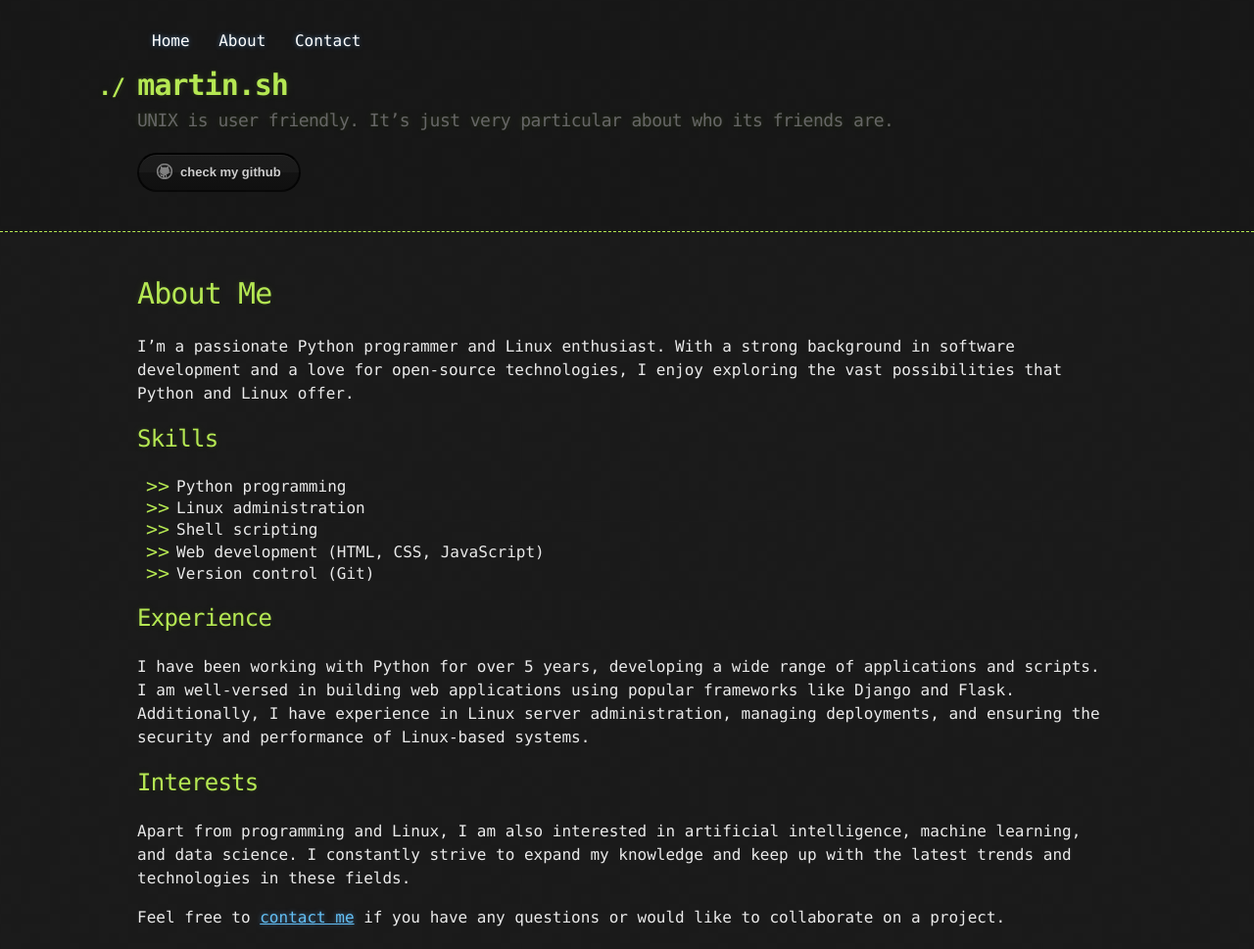
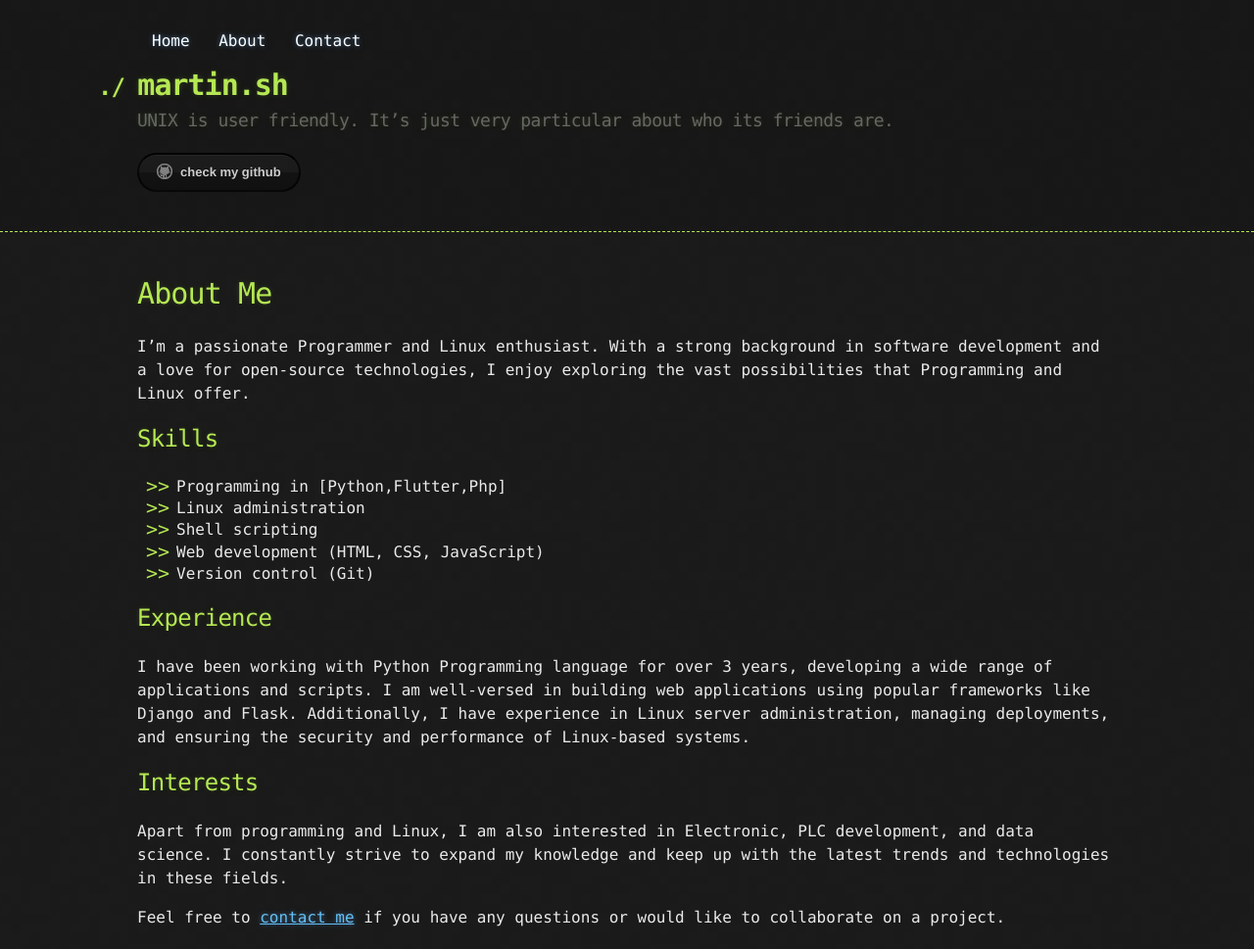
Before and after one commit to Martinez047/Martinez047, a Jekyll site: the page built from about.md, in a window 1280 px wide. Shown: the whole page at 98% size. Built offline with Jekyll 4.4.1, drawn with Linux system fonts in a browser that asks for light colours.

Commit message:
Update about.md

```diff
--- a/about.md
+++ b/about.md
@@ -5,11 +5,11 @@ title: About Me
 
 # About Me
 
-I'm a passionate Python programmer and Linux enthusiast. With a strong background in software development and a love for open-source technologies, I enjoy exploring the vast possibilities that Python and Linux offer.
+I'm a passionate Programmer and Linux enthusiast. With a strong background in software development and a love for open-source technologies, I enjoy exploring the vast possibilities that Programming and Linux offer.
 
 ## Skills
 
-- Python programming
+- Programming in [Python,Flutter,Php]
 - Linux administration
 - Shell scripting
 - Web development (HTML, CSS, JavaScript)
@@ -17,10 +17,10 @@ I'm a passionate Python programmer and Linux enthusiast. With a strong backgroun
 
 ## Experience
 
-I have been working with Python for over 5 years, developing a wide range of applications and scripts. I am well-versed in building web applications using popular frameworks like Django and Flask. Additionally, I have experience in Linux server administration, managing deployments, and ensuring the security and performance of Linux-based systems.
+I have been working with Python Programming language for over 3 years, developing a wide range of applications and scripts. I am well-versed in building web applications using popular frameworks like Django and Flask. Additionally, I have experience in Linux server administration, managing deployments, and ensuring the security and performance of Linux-based systems.
 
 ## Interests
 
-Apart from programming and Linux, I am also interested in artificial intelligence, machine learning, and data science. I constantly strive to expand my knowledge and keep up with the latest trends and technologies in these fields.
+Apart from programming and Linux, I am also interested in Electronic, PLC development, and data science. I constantly strive to expand my knowledge and keep up with the latest trends and technologies in these fields.
 
 Feel free to [contact me](/contact) if you have any questions or would like to collaborate on a project.
```
